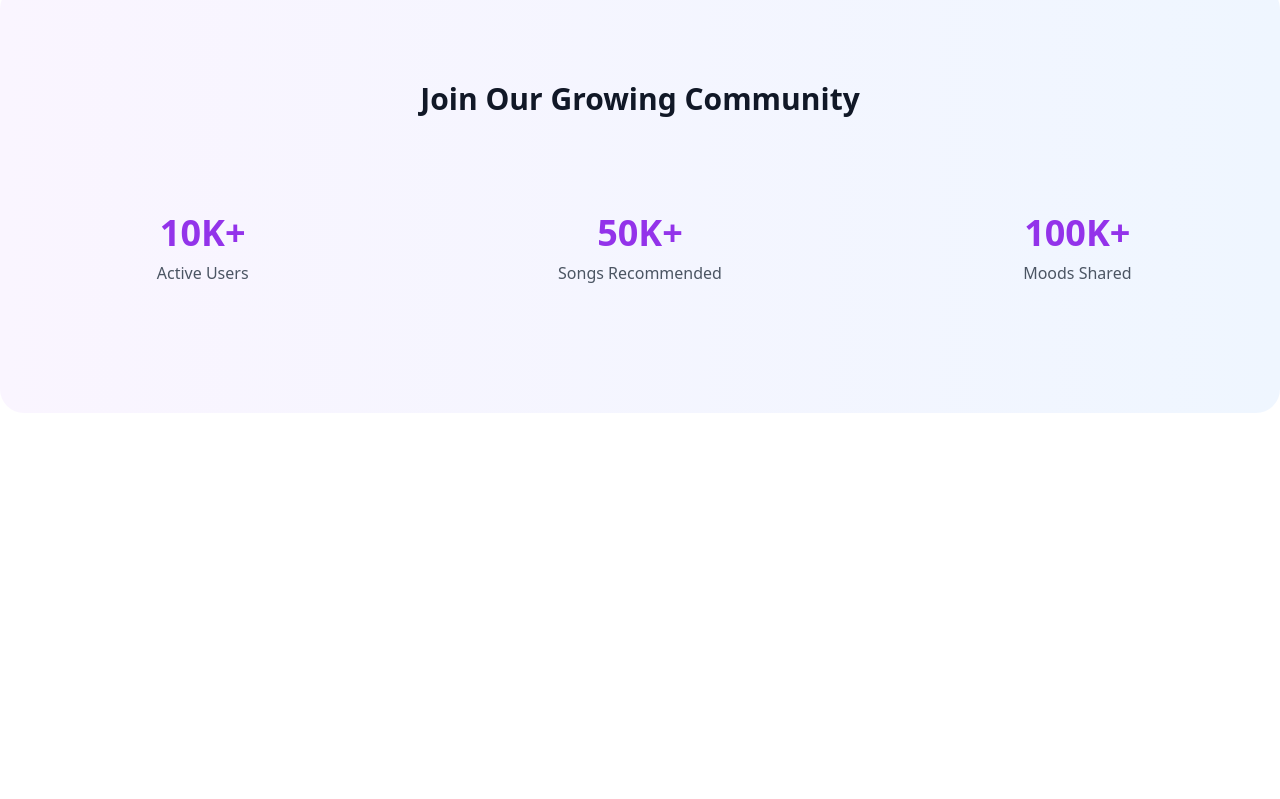
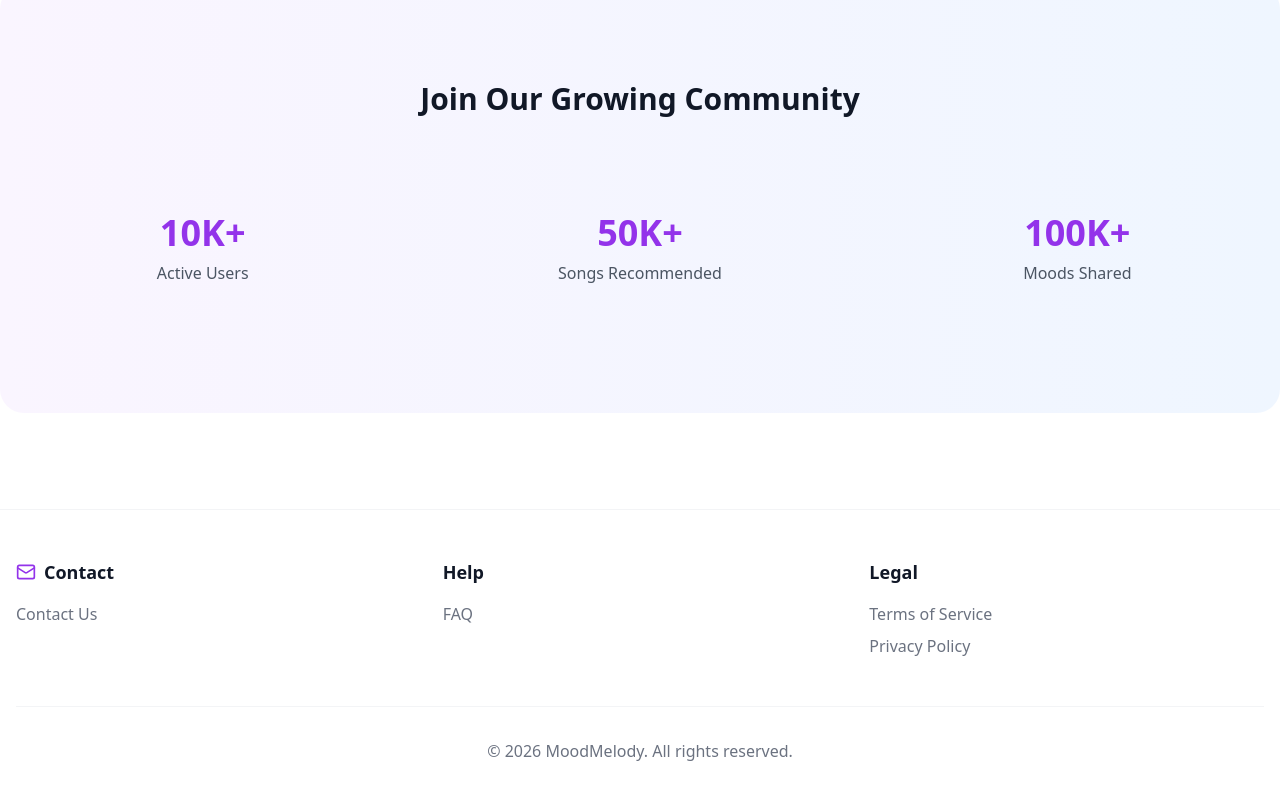
Before and after one commit to zoe-lindqvist/project-final, a React (Vite) app in the folder frontend/: page / in a window 1280 px wide. Shown: the part 2516-3315 px from the top of the page. Before the commit the page ends 3025 px from the top, so only its background shows below. Built offline with nearby package versions, Linux system fonts and the light colour scheme.

Commit message:
created a footer and fixed the colors

```diff
--- a/frontend/package.json
+++ b/frontend/package.json
@@ -14,6 +14,7 @@
     "react": "^18.2.0",
     "react-dom": "^18.2.0",
     "react-router-dom": "^7.1.3",
+    "react-textarea-autosize": "^8.5.7",
     "zustand": "^5.0.3"
   },
   "devDependencies": {
--- a/frontend/src/UI/Footer.tsx
+++ b/frontend/src/UI/Footer.tsx
@@ -0,0 +1,74 @@
+import { Link } from "react-router-dom";
+import { Mail } from "lucide-react";
+
+export const Footer: React.FC = () => {
+  return (
+    <footer className="bg-white dark:bg-gray-800 border-t border-gray-100 dark:border-gray-700 mt-auto">
+      <div className="container mx-auto px-4 py-12">
+        <div className="grid grid-cols-1 md:grid-cols-3 gap-8">
+          {/* Contact */}
+          <div>
+            <h3 className="text-lg font-semibold text-gray-900 dark:text-white mb-4 flex items-center">
+              <Mail className="h-5 w-5 mr-2 text-primary-accent dark:text-primary" />
+              Contact
+            </h3>
+            <Link
+              to="/contact"
+              className="text-text-light dark:text-text-dark hover:text-primary-accent dark:hover:text-primary"
+            >
+              Contact Us
+            </Link>
+          </div>
+
+          {/* Help */}
+          <div>
+            <h3 className="text-lg font-semibold text-gray-900 dark:text-white mb-4">
+              Help
+            </h3>
+            <Link
+              to="/faq"
+              className="block text-text-light dark:text-text-dark hover:text-primary-accent dark:hover:text-primary mb-2"
+            >
+              FAQ
+            </Link>
+          </div>
+
+          {/* Legal */}
+          <div>
+            <h3 className="text-lg font-semibold text-gray-900 dark:text-white mb-4">
+              Legal
+            </h3>
+            <ul className="space-y-2">
+              <li>
+                <a
+                  href="https://policies.google.com/terms"
+                  target="_blank"
+                  rel="noopener noreferrer"
+                  className="text-text-light dark:text-text-dark hover:text-primary-accent dark:hover:text-primary"
+                >
+                  Terms of Service
+                </a>
+              </li>
+              <li>
+                <a
+                  href="https://policies.google.com/privacy"
+                  target="_blank"
+                  rel="noopener noreferrer"
+                  className="text-text-light dark:text-text-dark hover:text-primary-accent dark:hover:text-primary"
+                >
+                  Privacy Policy
+                </a>
+              </li>
+            </ul>
+          </div>
+        </div>
+
+        <div className="mt-12 pt-8 border-t border-gray-100 dark:border-gray-700">
+          <p className="text-center text-text-light dark:text-text-dark">
+            © {new Date().getFullYear()} MoodMelody. All rights reserved.
+          </p>
+        </div>
+      </div>
+    </footer>
+  );
+};
--- a/frontend/src/UI/Layout.tsx
+++ b/frontend/src/UI/Layout.tsx
@@ -1,5 +1,6 @@
 import { Outlet } from "react-router-dom";
 import { Navbar } from "./Navbar";
+import { Footer } from "./Footer";
 
 export const Layout: React.FC = () => {
   return (
@@ -7,6 +8,7 @@
       <Navbar />
       <main className="flex-1 pt-20">{<Outlet />}</main>
       {/* <Footer /> */}
+      <Footer />
     </div>
   );
 };
--- a/frontend/src/pages/Home.tsx
+++ b/frontend/src/pages/Home.tsx
@@ -2,6 +2,7 @@
 import { Carousel } from "../components/Carousel";
 import { HowItWorks } from "../components/HowItWorks";
 import { Community } from "../components/Community";
+import { Footer } from "../UI/Footer";
 
 export const Home: React.FC = () => {
   const albums = [
@@ -89,7 +90,7 @@
         <HowItWorks />
       </section>
 
-      {/* Stats Section change py or gradient*/}
+      {/* Stats Section* backgroung issue: change py or gradient*/}
       <section className="py-24  from-purple-50 to-blue-50 dark:from-purple-900/10 dark:to-blue-900/10 rounded-3xl">
         {/* ...Stats Section Content... */}
         <Community />
```
